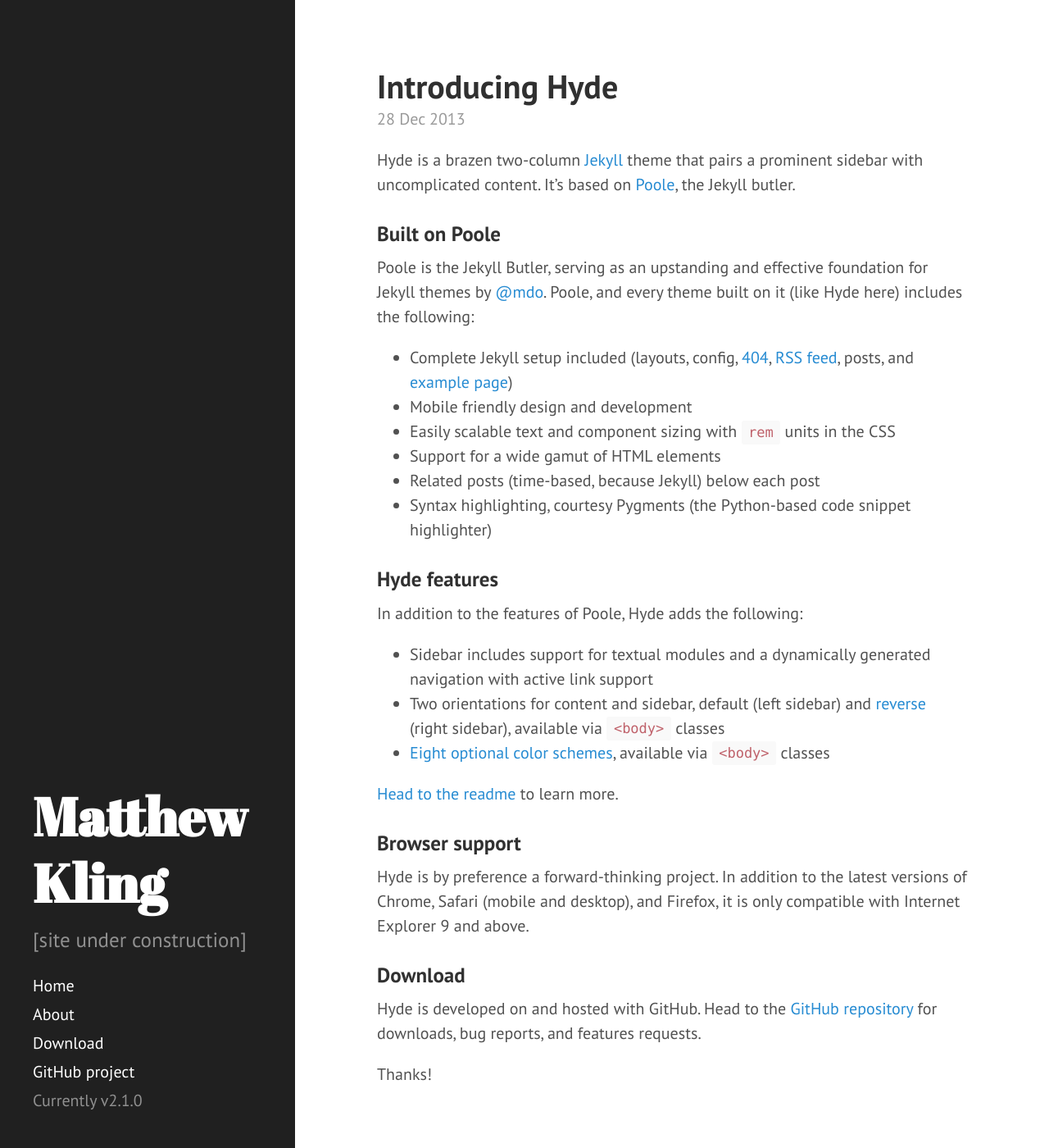
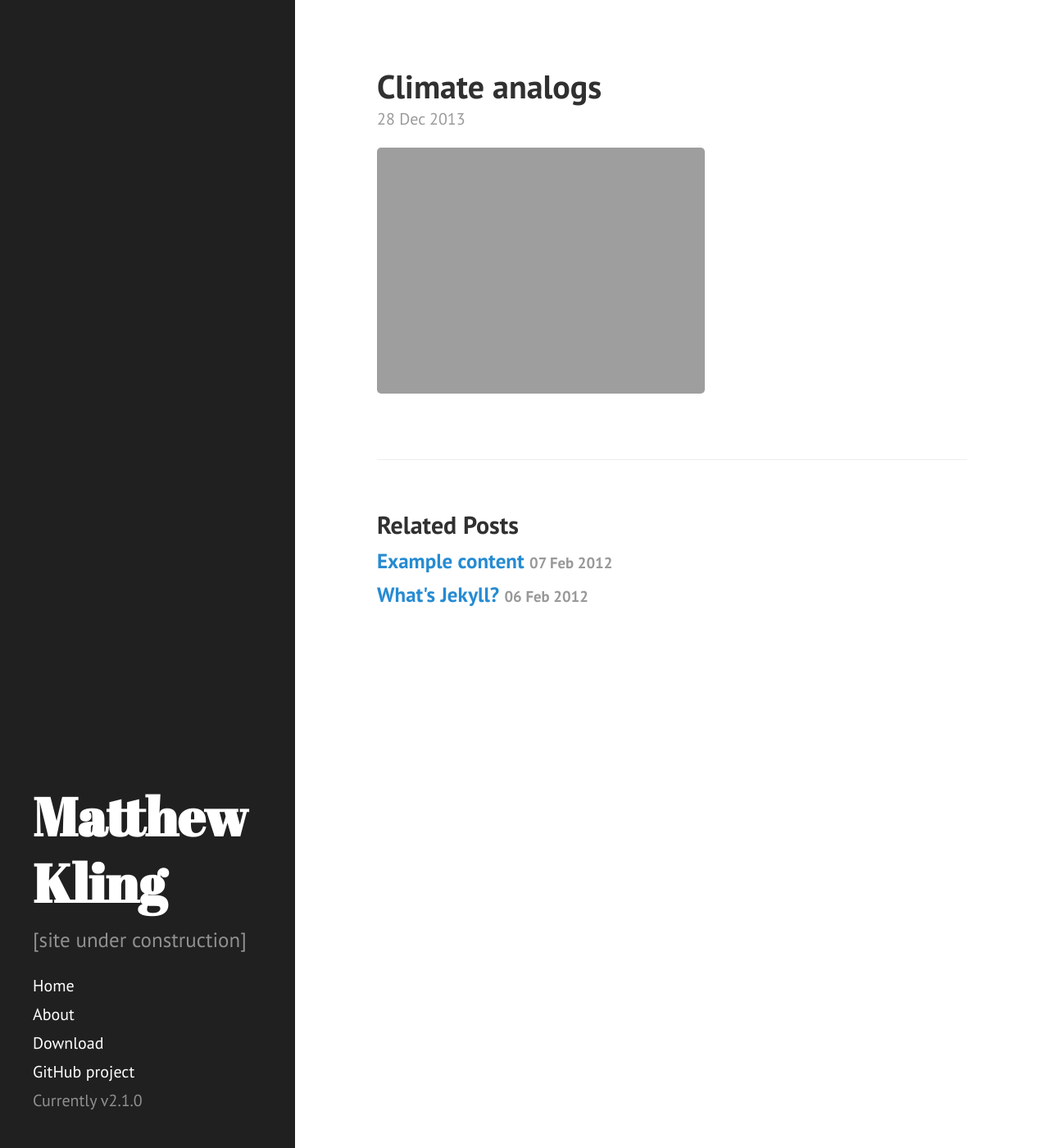
Before and after one commit to matthewkling/matthewkling.github.io, a Jekyll site: the page built from _posts/2013-12-28-introducing-hyde.md, in a window 1280 px wide and 1400 px high. Shown: the whole window at 82% size. Built offline with Jekyll 4.4.1, drawn with Linux system fonts in a browser that asks for light colours; Markdown is read by kramdown in place of the engine named in the settings.

Commit message:
sample post with analogs gif

```diff
--- a/_posts/2013-12-28-introducing-hyde.md
+++ b/_posts/2013-12-28-introducing-hyde.md
@@ -1,37 +1,7 @@
 ---
 layout: post
-title: Introducing Hyde
+title: Climate analogs
 ---
 
-Hyde is a brazen two-column [Jekyll](http://jekyllrb.com) theme that pairs a prominent sidebar with uncomplicated content. It's based on [Poole](http://getpoole.com), the Jekyll butler.
 
-### Built on Poole
-
-Poole is the Jekyll Butler, serving as an upstanding and effective foundation for Jekyll themes by [@mdo](https://twitter.com/mdo). Poole, and every theme built on it (like Hyde here) includes the following:
-
-* Complete Jekyll setup included (layouts, config, [404](/404), [RSS feed](/atom.xml), posts, and [example page](/about))
-* Mobile friendly design and development
-* Easily scalable text and component sizing with `rem` units in the CSS
-* Support for a wide gamut of HTML elements
-* Related posts (time-based, because Jekyll) below each post
-* Syntax highlighting, courtesy Pygments (the Python-based code snippet highlighter)
-
-### Hyde features
-
-In addition to the features of Poole, Hyde adds the following:
-
-* Sidebar includes support for textual modules and a dynamically generated navigation with active link support
-* Two orientations for content and sidebar, default (left sidebar) and [reverse](https://github.com/poole/lanyon#reverse-layout) (right sidebar), available via `<body>` classes
-* [Eight optional color schemes](https://github.com/poole/hyde#themes), available via `<body>` classes
-
-[Head to the readme](https://github.com/poole/hyde#readme) to learn more.
-
-### Browser support
-
-Hyde is by preference a forward-thinking project. In addition to the latest versions of Chrome, Safari (mobile and desktop), and Firefox, it is only compatible with Internet Explorer 9 and above.
-
-### Download
-
-Hyde is developed on and hosted with GitHub. Head to the <a href="https://github.com/poole/hyde">GitHub repository</a> for downloads, bug reports, and features requests.
-
-Thanks!
+![analogs](http://matthewkling.github.io/assets/animation.png)
```
Also changed, not shown: 1 other file.
